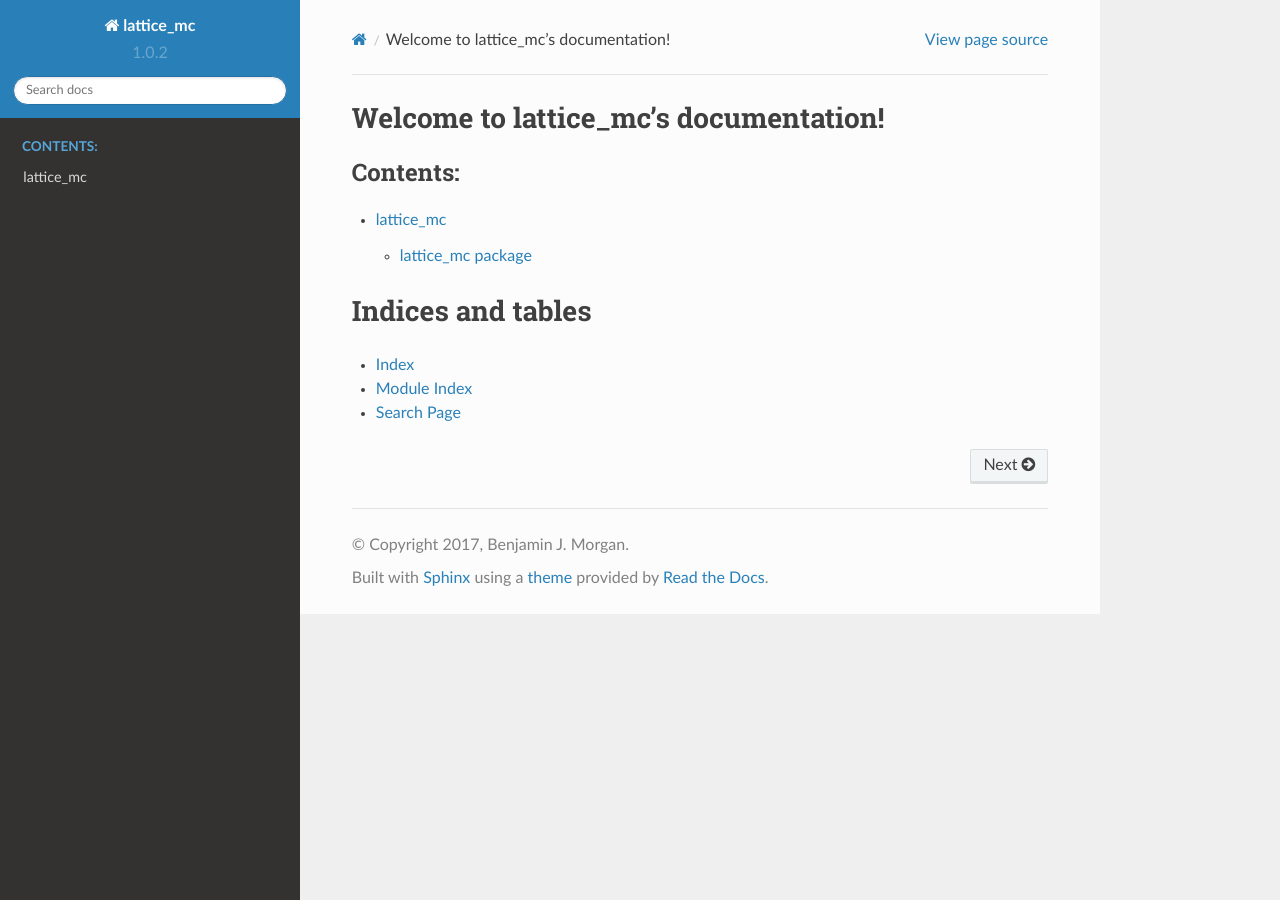
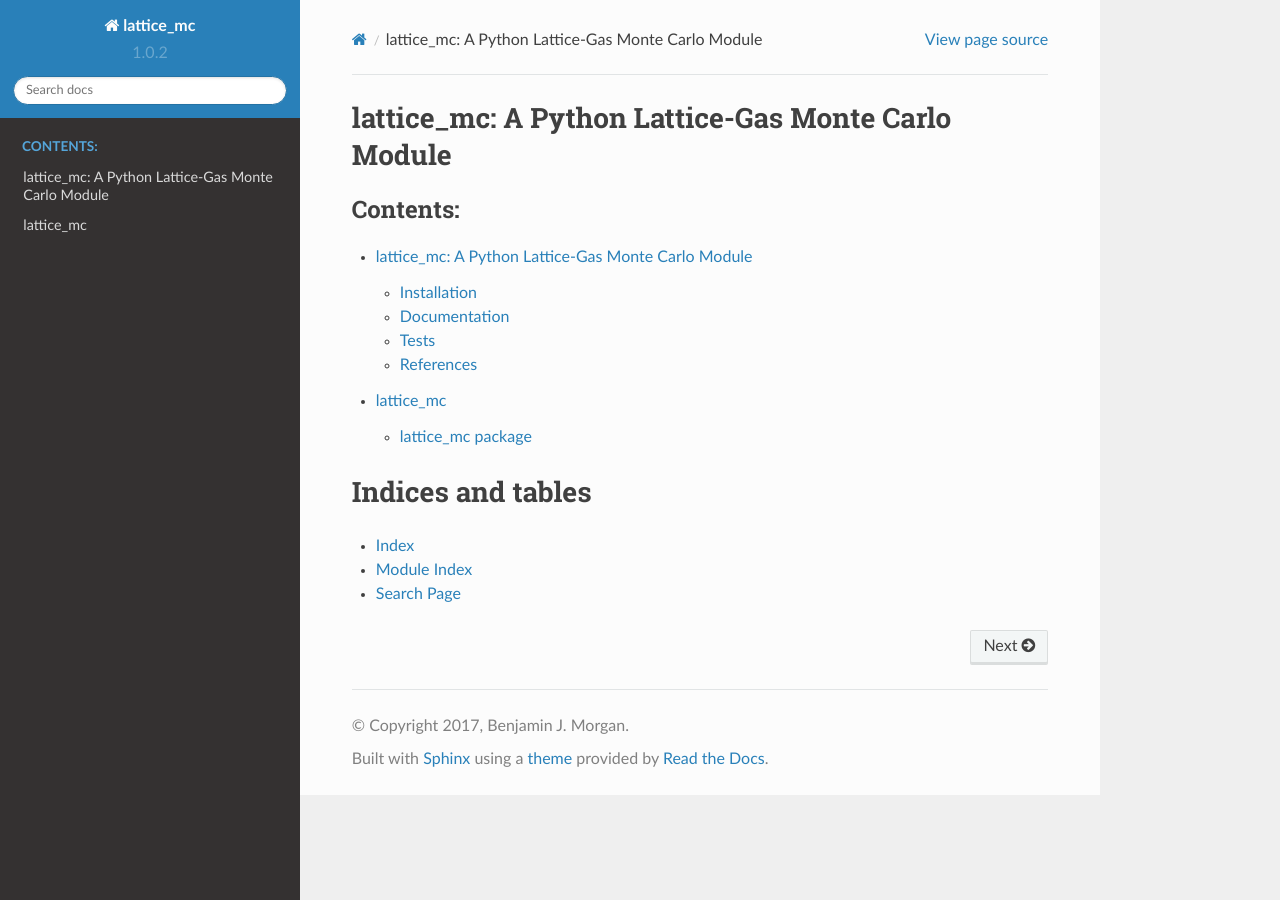
Before and after one commit to bjmorgan/lattice_mc, a Sphinx documentation site: the page built from docs/source/index.rst, in a window 1280 px wide. Built offline with Sphinx 7.4.7 and the Read the Docs theme 2.0.0, drawn with Linux system fonts in a browser that asks for light colours; some of the changed lines change nothing that is shown.

Commit message:
Added README to docs

```diff
--- a/docs/source/index.rst
+++ b/docs/source/index.rst
@@ -1,15 +1,11 @@
-.. lattice_mc documentation master file, created by
-   sphinx-quickstart on Fri Jul  7 08:02:14 2017.
-   You can adapt this file completely to your liking, but it should at least
-   contain the root `toctree` directive.
-
-Welcome to lattice_mc's documentation!
-======================================
+lattice_mc: A Python Lattice-Gas Monte Carlo Module
+===================================================
 
 .. toctree::
    :maxdepth: 2
    :caption: Contents:
 
+   readme
    modules
 
 
--- /dev/null
+++ b/docs/source/readme.rst
@@ -0,0 +1,153 @@
+lattice\_mc: A Python Lattice-Gas Monte Carlo Module
+====================================================
+
+|PyPI version| |Build Status| |DOI| |JOSS status|
+
+``lattice_mc`` is Python module for performing (kinetic) lattice-gas
+Monte Carlo (LGMC) simulations of ionic transport in solid electrolytes.
+
+In solid electrolytes, ionic motion is typically effected by a series of
+discrete “jumps” where ions move between adjacent lattice sites
+[`1 <#Catlow_SolStatIonics1983>`__]. For dilute mobile ions, ionic
+trajectories are random walks, and simple analytical expressions exits
+that relate macroscopic transport coefficients, i.e. diffusion
+coefficients and ionic conductivities, to the microscopic jump frequency
+of individual ions
+[`2 <#HowardAndLidiard_RepProgPhys1964>`__,\ `3 <#Stoneham_IonicSolids1989>`__].
+Practical solid electrolytes have high mobile ion concentrations, with
+significnat interparticle interactions producing deviations from the
+dilute limit random walk behaviour. In general, the *quantitative*
+effect of interparticle interactions cannot be determined analytically.
+As an alternative, numerical simulations, such as lattice-gas Monte
+Carlo methods, can be used to directly calculate these relationships.
+Lattice-gas Monte Carlo methods are particularly suited to studying how
+varying properties across broad classes of materials give quantitative
+differences in macroscopic ionic transport, and can be used to
+understand the different transport properties of materials with, for
+example, different crystal structures or mobile ion stoichiometries.
+
+``lattice_mc`` has been written to allow materials scientists and
+solid-state chemists model how the microscopic physics of solid
+electrolytes (crystal structure, stoichiometry, interaction models)
+determine macroscopic transport behaviour (diffusion and ionic
+conduction), with the goal of understand the factors that make different
+materials more or less useful for specific applications (e.g. Li-ion
+batteries or fuel cells).
+
+The code allows the programmatic construction of simple lattices
+(presently implemented are square, honeycomb, and cubic lattices).
+Lattices with arbitrary geometries can be constructed from a file format
+that defines the lattice sites and their connectivity, allowing models
+based on crystallographic data. The algorithms used and interaction
+models are described in more detail in Ref. [`4 <#Morgan_LLZO>`__].
+Calculated properties include tracer and “jump” diffusion coefficients;
+where the latter is proportional to the mobility (and hence the
+conductivity for charged particles)
+[`5 <#VanDerVenEtAl_AccChemRes2013>`__]; and tracer (single particle)
+and collective correlation factors, *f* and *f*\ I
+[`6 <#Murch_SolStatIonics1982>`__]. The simplest interaction model is
+for “non-interacting” particles, where the only restriction is volume
+exclusion (two particles cannot simultaneously occupy a single site)
+[`7 <#Kutner_PhysLett1981>`__]. Additional interaction models include
+nearest-neighbour repulsion and on-site energies for inequivalent sites.
+Simulations are performed using an efficient rejection-free Monte Carlo
+scheme [`8 <#Voter_kMCmethod>`__].
+
+Installation
+------------
+
+::
+
+    pip install lattice_mc
+
+Or download the latest release from
+`GitHub <https://github.com/bjmorgan/lattice_mc/releases>`__
+
+::
+
+    https://github.com/bjmorgan/lattice_mc/archive/1.0.0.tar.gz
+
+Then install
+
+::
+
+    cd lattice_mc
+    python setup.py install
+
+Or you can clone the latest development version:
+
+::
+
+    git clone git@github.com:bjmorgan/lattice_mc.git
+
+and install the same way.
+
+::
+
+    cd lattice_mc
+    python setup.py install
+
+Alternatively, you can install the latest build using ``pip``, direct
+from GitHub, e.g.
+
+::
+
+    pip3 install git+https://github.com/bjmorgan/lattice_mc.git
+
+Documentation
+-------------
+
+Full documentation and examples are contained in a `Jupyter
+notebook <http://jupyter-notebook.readthedocs.io/en/latest/#>`__ at
+`examples/lattice\_mc\_example.ipynb <examples/lattice_mc_example.ipynb>`__.
+The example notebook is also hosted on
+`GitHub <https://github.com/bjmorgan/lattice_mc/blob/master/examples/lattice_mc_examples.ipynb>`__.
+
+Tests
+-----
+
+Automated testing of the latest build happens
+`here <https://travis-ci.org/bjmorgan/lattice_mc>`__.
+
+Manual tests can be run using
+
+::
+
+    python3 -m unittest discover
+
+The code has been tested with Python versions 3.5 and above.
+
+References
+----------
+
+1.  \ `C. R. A. Catlow, *Sol. Stat. Ionics* **8**, 89
+    (1983). <https://doi.org/10.1016/0167-2738%2883%2990069-3>`__
+2.  \ `R. E. Howard and A. B. Lidiard, *Rep. Prog. Phys.* **27**, 161
+    (1964). <https://doi.org/10.1088/0034-4885/27/1/305>`__
+3.  \ `J. H. Harding, Defects and Transport in Ionic Solids, in *Ionic
+    Solids at High Temperatures* ed. A. M. Stoneham, World Scientific
+    (1989). <https://doi.org/10.1142/9789814503228_0003>`__
+4.  \ `B. J. Morgan, *arXiv*:
+    1707.00491 <https://arxiv.org/abs/1707.00491>`__
+5.  \ `A. Van der Ven *et al.* *Acc. Chem. Res.* **46**, 1216
+    (2013). <https://dx.doi.org/10.1021/ar200329r>`__
+6.  \ `G. E. Murch *Sol. Stat. Ionics* **7**, 177
+    (1982). <https://dx.doi.org/10.1016/0167-2738%2882%2990050-9>`__
+7.  \ `R. Kutner *Phys. Lett.* **81A**, 239
+    (1981). <https://dx.doi.org/10.1016/0375-9601%2881%2990251-6>`__
+8.  \ `A. F. Voter, Introduction to the Kinetic Monte Carlo Method, in
+    *Radiation Effects in Solids*, ed. K. E. Sicafus *et al.*, Springer
+    (2007). <https://doi.org/10.1007/978-1-4020-5295-8_1>`__
+9.  \ `Morgan and Madden, *J. Phys. Condens. Matter* **24**, 275303
+    (2012). <http://www.iopscience.iop.org/article/10.1088/0953-8984/24/27/275303/>`__
+10. \ `G. E. Murch & R. J. Thorn, *Phil. Mag.* **36** 529
+    (1977). <http://dx.doi.org/10.1080/14786437708239737>`__
+
+.. |PyPI version| image:: https://badge.fury.io/py/lattice-mc.svg
+   :target: https://badge.fury.io/py/lattice-mc
+.. |Build Status| image:: https://travis-ci.org/bjmorgan/lattice_mc.svg?branch=master
+   :target: https://travis-ci.org/bjmorgan/lattice_mc
+.. |DOI| image:: https://zenodo.org/badge/75750912.svg
+   :target: https://zenodo.org/badge/latestdoi/75750912
+.. |JOSS status| image:: http://joss.theoj.org/papers/6940b7bb0d59be86b8823a10780caae0/status.svg
+   :target: http://joss.theoj.org/papers/6940b7bb0d59be86b8823a10780caae0
```
Also changed, not shown: 1 other file.
